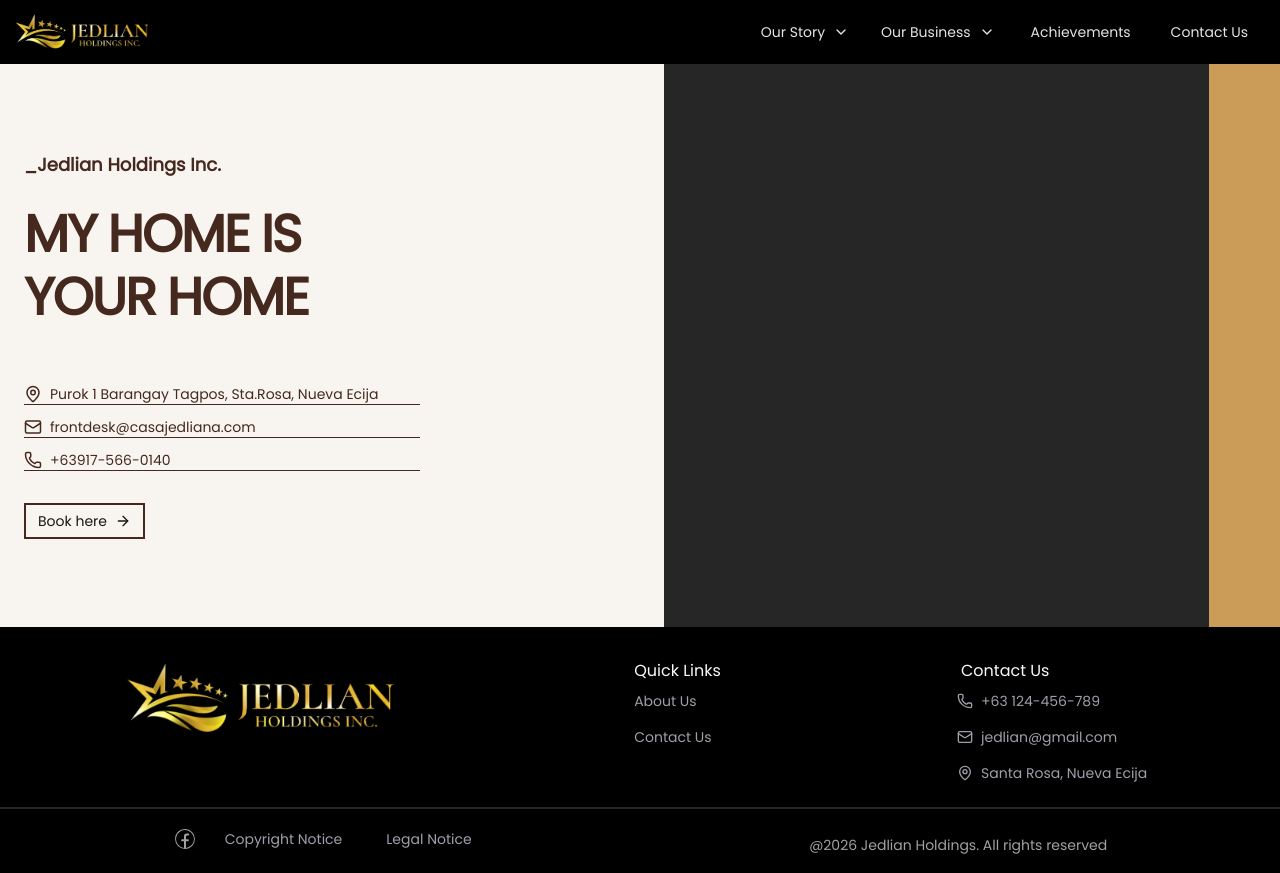
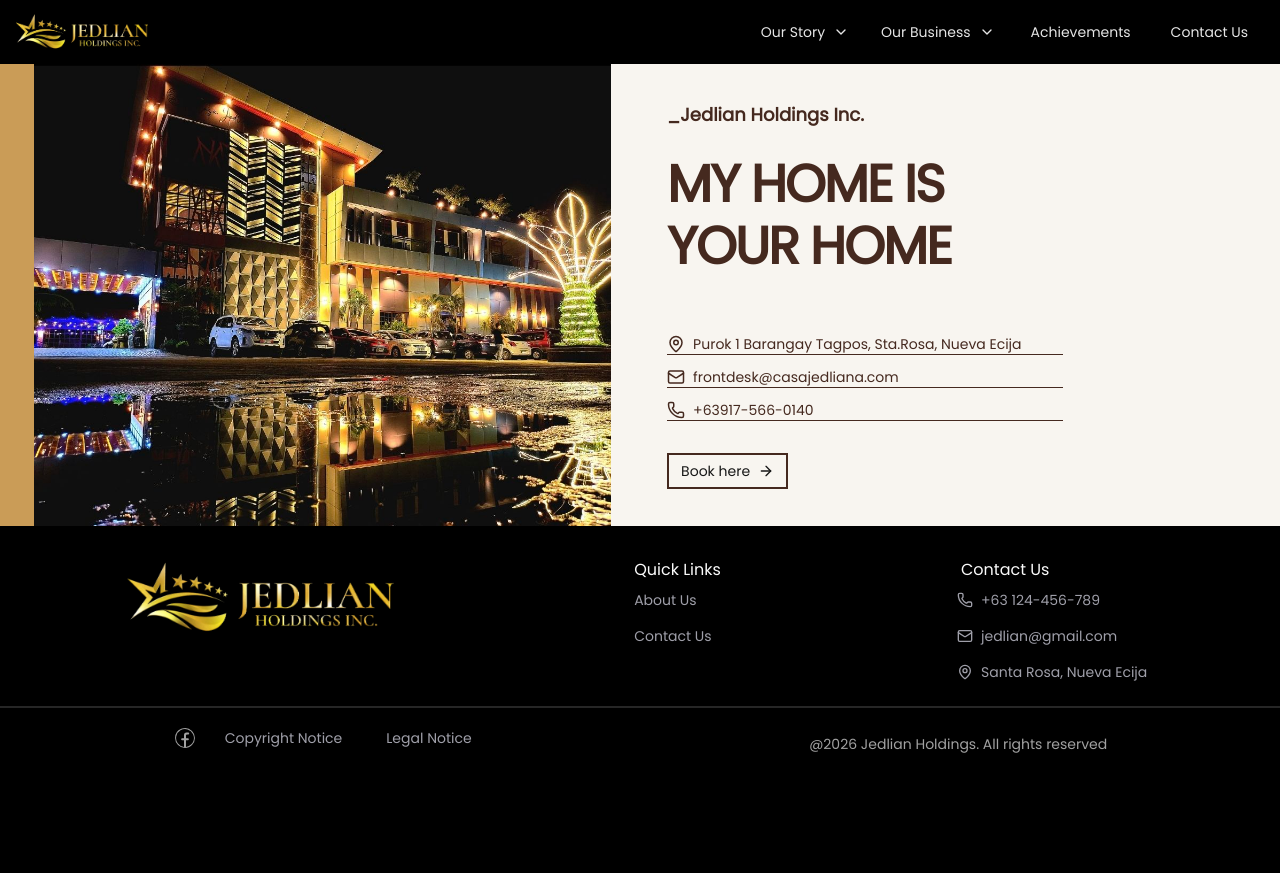
Before and after one commit to M1chael30/jedlian, a Next.js app: page /casa in a window 1280 px wide. After the commit the page ends 800 px from the top, so only its background shows below. Built offline with nearby package versions, Linux system fonts and the light colour scheme.

Commit message:
started building the top section of casa page

```diff
--- a/app/casa/page.js
+++ b/app/casa/page.js
@@ -2,7 +2,7 @@ import CasaTopSection from "@/components/components-casa-page/casa-top-section";
 
 export default function Casa() {
  return (
-  <section className="w-full bg-[#f8f5f0]">
+  <section className="w-full">
    <div className="mx-auto w-full max-w-7xl bg-[#f8f5f0]">
     <CasaTopSection />
    </div>
--- a/components/components-casa-page/casa-top-section.jsx
+++ b/components/components-casa-page/casa-top-section.jsx
@@ -1,12 +1,15 @@
+"use client";
+import Image from "next/image";
 import { casaInformation } from "@/lib/casaData";
 import { Button } from "../ui/button";
 import { ArrowRight } from "lucide-react";
+import casaJedlianaHeroImg from "@/public/images/casa/casaJedlianaHeroImg.jpg";
 
 export default function CasaTopSection() {
  return (
   <div className="flex items-center justify-center overflow-hidden">
-   <div className="grid lg:grid-cols-2 gap-12 px-6 py-10 lg:py-0">
-    <div className="my-auto">
+   <div className="flex flex-col md:flex-row-reverse px-4 gap-14 py-8 lg:py-0 lg:px-0">
+    <div className="my-auto lg:py-8 lg:pr-10 lg:w-1/2">
      <p className="max-w-[60ch] text-lg text-[#45291f] font-semibold">
       _Jedlian Holdings Inc.
      </p>
@@ -30,9 +33,15 @@ export default function CasaTopSection() {
       Book here <ArrowRight />
      </Button>
     </div>
-    <div className="w-full aspect-video lg:w-250 lg:rounded-none flex">
-     <div className="bg-accent flex-6 rounded-xl lg:rounded-none" />
-     <div className="bg-[#ca9c57] flex-5 hidden lg:block" />
+    <div className="flex md:w-90 lg:w-1/2">
+     <div className="bg-[#ca9c57] h-full hidden lg:block w-16" />
+     <div className="overflow-hidden">
+      <Image
+       src={casaJedlianaHeroImg}
+       alt="Casa jedliana hero img"
+       className="h-full max-w-full object-cotain rounded-xl lg:rounded-none"
+      />
+     </div>
     </div>
    </div>
   </div>
--- a/components/components-corporate-responsibility-section/corporate-responsibility-section.jsx
+++ b/components/components-corporate-responsibility-section/corporate-responsibility-section.jsx
@@ -35,7 +35,7 @@ export default function CorporateResponsibilitySection() {
     <div className="space-y-4 w-full md:w-1/2">
      <motion.h1
       variants={fadeUpVariants}
-      className="text-subtitle font-semibold"
+      className="text-subtitle font-semibold max-w-[26ch]"
      >
       Corporate Responsibility & Sustainability at Jedlian Holdings
      </motion.h1>
--- a/components/components-jedlian-business-section/content-section.jsx
+++ b/components/components-jedlian-business-section/content-section.jsx
@@ -18,7 +18,7 @@ export default function ContentSection({ item }) {
     {/* title */}
     <motion.h1
      variants={itemVariants}
-     className="py-2 font-bold bg-[radial-gradient(circle_at_center,#c89116,#c89116,#cfceaa)] bg-clip-text text-transparent text-title"
+     className="pb-2 font-bold bg-[radial-gradient(circle_at_center,#c89116,#c89116,#cfceaa)] bg-clip-text text-transparent text-title max-w-[15ch]"
     >
      {item?.title}
     </motion.h1>
--- a/components/components-jedlian-businesses-section/content-section.jsx
+++ b/components/components-jedlian-businesses-section/content-section.jsx
@@ -26,7 +26,10 @@ export default function ContentSection({ item }) {
 
     {/* Content */}
     <div className="w-full md:w-1/2 space-y-4">
-     <motion.h1 variants={fadeRightVariants} className="text-title font-bold">
+     <motion.h1
+      variants={fadeRightVariants}
+      className="text-title font-bold max-w-[15ch]"
+     >
       {item.title}
      </motion.h1>
 
```
Also changed, not shown: public/images/casa/casaJedlianaHeroImg.jpg (added).
